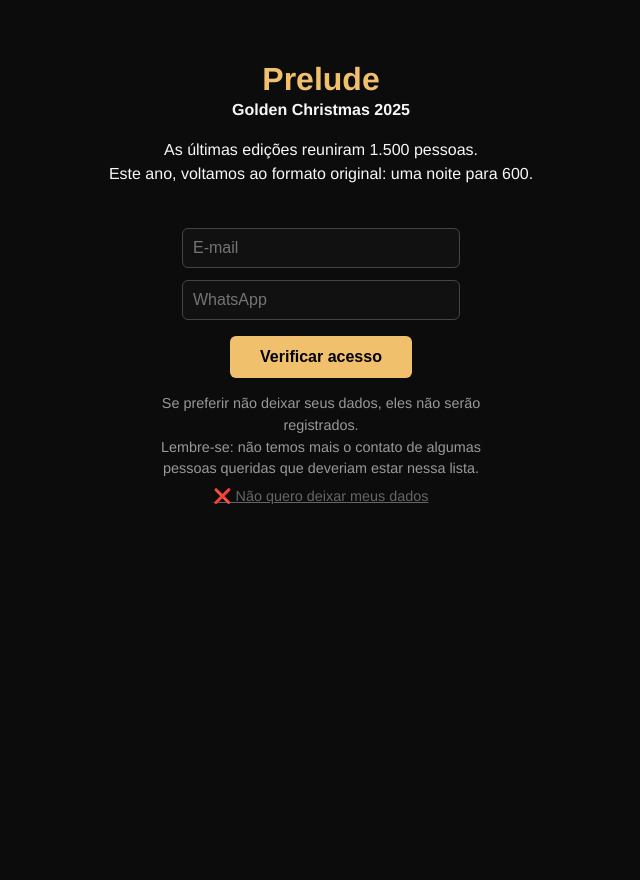
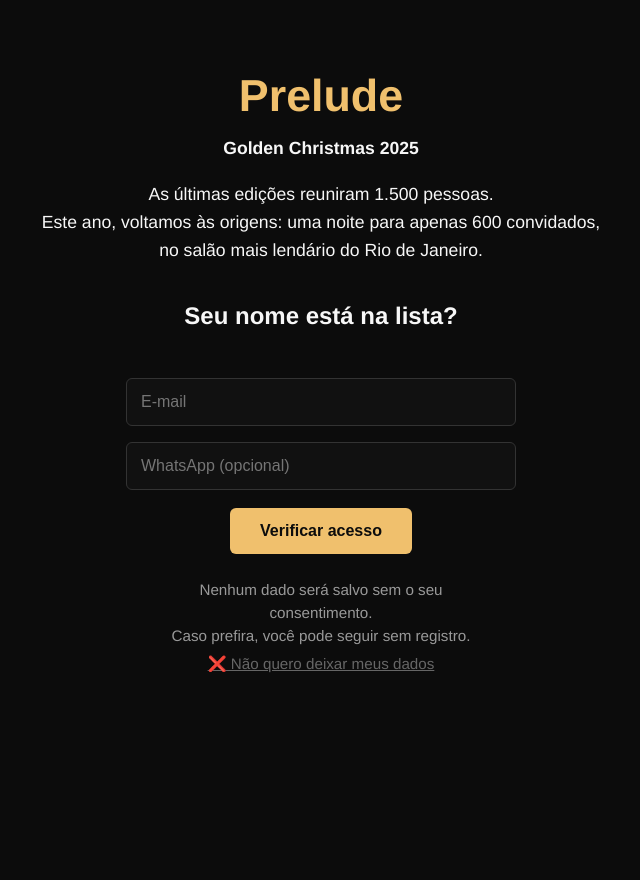
Before and after one commit to fredwn/goldenchristmas, a FastAPI app: page / in a window 1280 px wide. Shown: the whole page, without its empty margins (319-959 px from the left). Run offline with FastAPI, Linux system fonts and the light colour scheme.

Commit message:
Atualiza index.html e main.py

```diff
--- a/templates/index.html
+++ b/templates/index.html
@@ -1,101 +1,37 @@
 <!DOCTYPE html>
 <html lang="pt-BR">
 <head>
-  <meta charset="UTF-8">
-  <meta name="viewport" content="width=device-width, initial-scale=1.0">
+  <meta charset="UTF-8" />
+  <meta name="viewport" content="width=device-width, initial-scale=1.0" />
   <title>Prelude Golden Christmas 2025</title>
-  <link rel="stylesheet" href="/static/style.css">
-  <style>
-    body {
-      background-color: #0c0c0c;
-      color: #f7f7f7;
-      font-family: 'Helvetica Neue', sans-serif;
-      text-align: center;
-      padding: 40px 20px;
-    }
-    h1 { font-size: 2rem; font-weight: 600; margin-bottom: 0; color: #f0c06d; }
-    p  { line-height: 1.5; font-size: 1rem; }
-    input {
-      width: 80%;
-      max-width: 320px;
-      padding: 10px;
-      margin: 6px auto;
-      border: 1px solid #444;
-      background: #111;
-      color: #fff;
-      border-radius: 6px;
-      display: block;
-    }
-    button {
-      background-color: #f0c06d;
-      border: none;
-      padding: 12px 30px;
-      margin-top: 10px;
-      color: #000;
-      font-weight: 600;
-      border-radius: 6px;
-      cursor: pointer;
-    }
-    button:hover { opacity: 0.9; }
-    a.whatsapp-btn {
-      display: inline-block;
-      background-color: #25D366;
-      color: white;
-      padding: 12px 24px;
-      margin-top: 20px;
-      border-radius: 6px;
-      text-decoration: none;
-      font-weight: 600;
-    }
-    .optout {
-      margin-top: 15px;
-      font-size: 0.9rem;
-      color: #999;
-    }
-    .optout a {
-      color: #666;
-      text-decoration: underline;
-      cursor: pointer;
-    }
-    .mensagem {
-      margin-top: 40px;
-      font-size: 1.1rem;
-      white-space: pre-line;
-    }
-  </style>
+  <link rel="stylesheet" href="/static/style.css" />
 </head>
 <body>
   <h1>Prelude</h1>
   <p><strong>Golden Christmas 2025</strong></p>
+
   <p>As últimas edições reuniram 1.500 pessoas.<br>
-  Este ano, voltamos ao formato original: uma noite para 600.</p>
+  Este ano, voltamos às origens: uma noite para apenas 600 convidados,<br>
+  no salão mais lendário do Rio de Janeiro.</p>
 
-  <div id="formulario">
-    <form method="post" action="/verificar" id="verificacaoForm">
-      <input type="email" name="email" placeholder="E-mail" required>
-      <input type="text" name="whatsapp" placeholder="WhatsApp">
-      <button type="submit">Verificar acesso</button>
-    </form>
+  <h2>Seu nome está na lista?</h2>
 
-    <div class="optout">
-      Se preferir não deixar seus dados, eles não serão registrados.<br>
-      Lembre-se: não temos mais o contato de algumas pessoas queridas que deveriam estar nessa lista.<br>
-      <a href="/optout">❌ Não quero deixar meus dados</a>
-    </div>
+  <form method="post" action="/verificar">
+    <input type="email" name="email" placeholder="E-mail" required />
+    <input type="text" name="whatsapp" placeholder="WhatsApp (opcional)" />
+    <button type="submit">Verificar acesso</button>
+  </form>
+
+  <div class="optout">
+    Nenhum dado será salvo sem o seu consentimento.<br>
+    Caso prefira, você pode seguir sem registro.<br>
+    <a href="/optout">❌ Não quero deixar meus dados</a>
   </div>
 
-  <div id="mensagem" class="mensagem">
+  <div class="mensagem">
     {% if mensagem %}
       {{ mensagem|safe }}
     {% endif %}
   </div>
-
-  <script>
-    // Oculta o formulário após verificação
-    const form = document.getElementById('verificacaoForm');
-    form.addEventListener('submit', () => {
-      document.getElementById('formulario').style.display = 'none';
-    });
-  </script>
 </body>
 </html>
```
